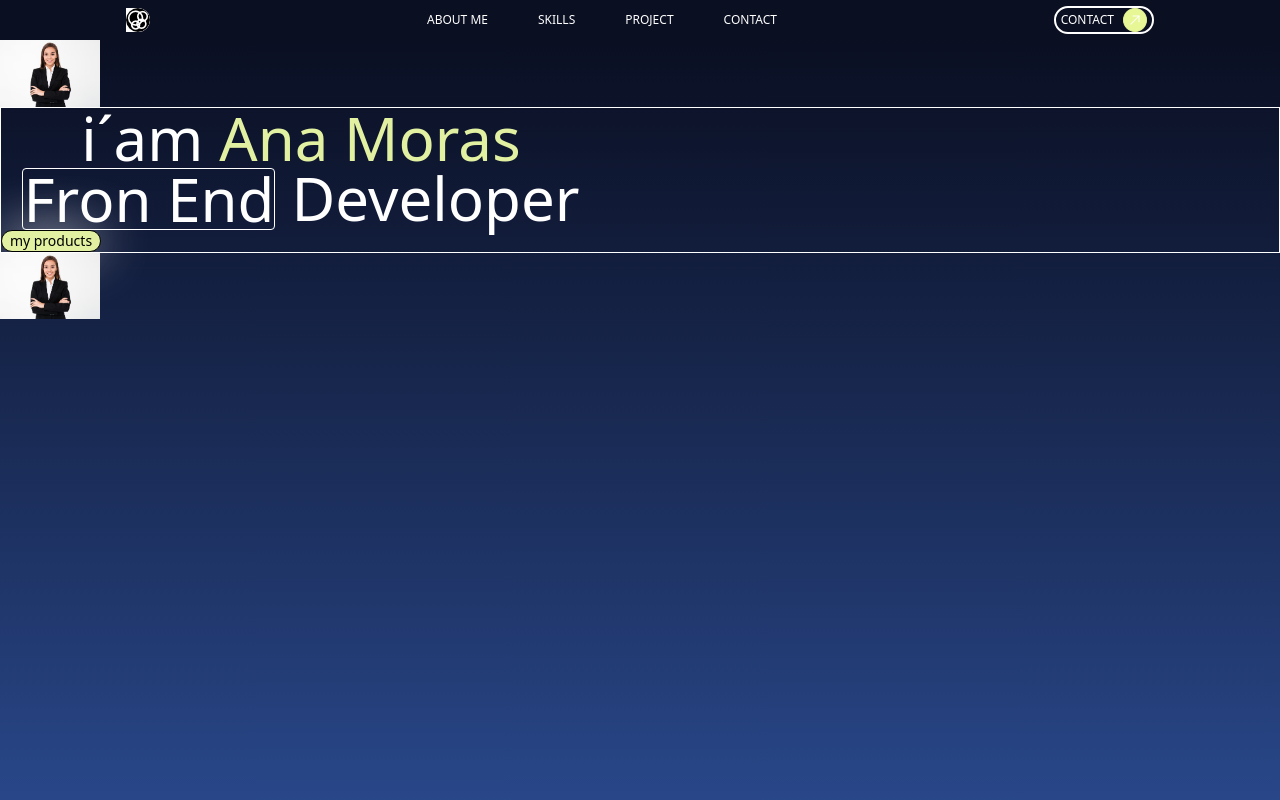
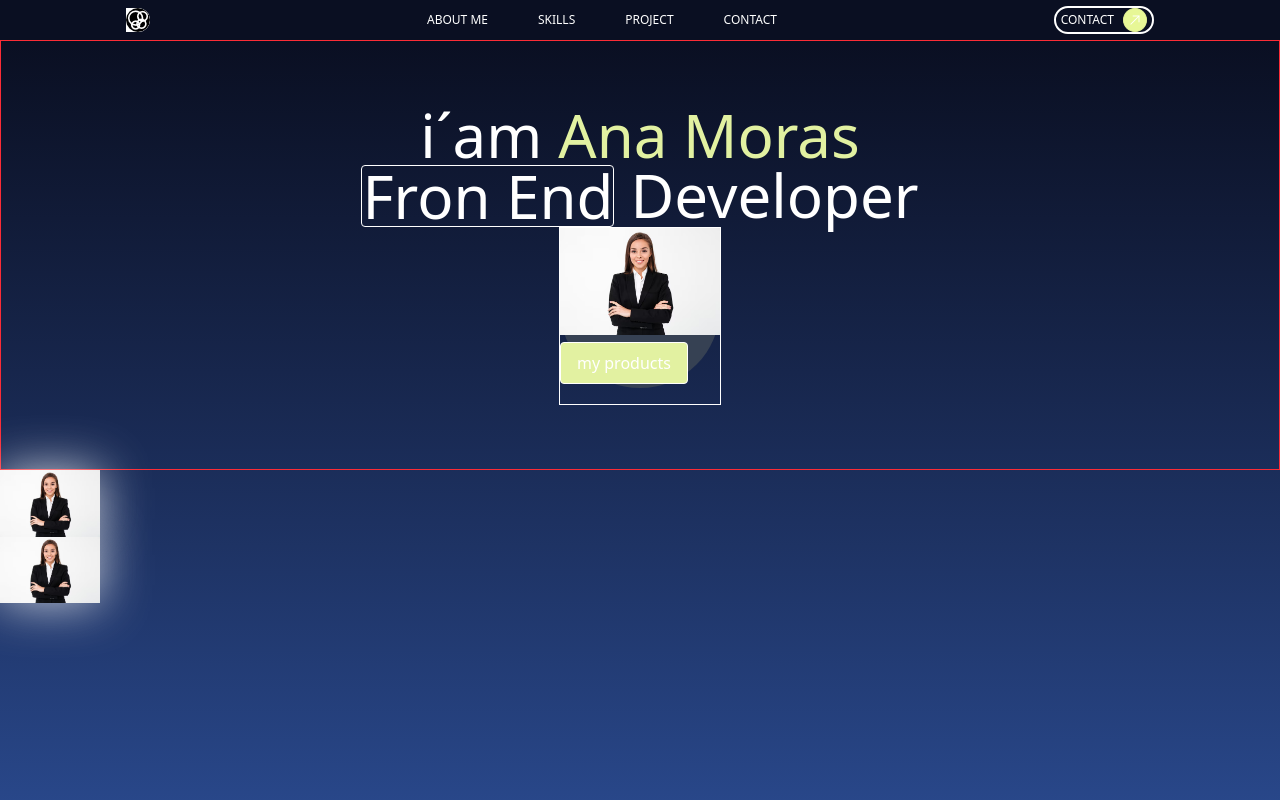
Before and after one commit to ana-moras/miniproyecto-portafolio, a plain HTML site: page proyecto.html in a window 1280 px wide. Shown: the top 800 px of the page. Drawn offline with nearby package versions, Linux system fonts and the light colour scheme.

Commit message:
cambios agregados

```diff
--- a/proyecto.html
+++ b/proyecto.html
@@ -7,28 +7,7 @@
     <title>proyecto</title>
     <script src="https://cdn.jsdelivr.net/npm/@tailwindcss/browser@4">
     </script>
-    <style>
-        @keyframes float {
 
-            0%,
-            100% {
-                transform: translateY(0);
-            }
-
-            50% {
-                transform: translateY(-10px);
-            }
-        }
-
-        .animate-float {
-            animation: float 3s ease-in-out infinite;
-        }
-
-        /* Opcional: para que la segunda imagen flote desfasada */
-        .delay {
-            animation-delay: 1.5s;
-        }
-    </style>
     <!--   bg-[url(./resourses/hombre.png)] imagen de fondo -->
 </head>
 
@@ -57,10 +36,8 @@
 
         <section class=" text-white bg-linear-to-b from-[#0a0f22] to-[#2a4a8f] h-svh ">
 
-            <div>
-                <img class="float" src="./resourses/mujer.avif" width="100px" alt="">
-            </div>
-            <div class="border">
+
+            <section class="py-16 flex flex-col justify-end items-center border border-red-500">
                 <h1 class=" text-6xl  flex flex-wrap justify-center w-150">i´am
                     <span class="w-4"></span>
                     <span class="text-[#e2f1a1]">Ana Moras</span>
@@ -68,24 +45,33 @@
                         Fron End</span>
                     <span class="w-4"></span> <span> Developer</span>
                 </h1>
-                <div> <a class="border border-black-2 bg-[#e2f1a1] w-25 rounded-full text-sm text-black
-                         flex justify-center items-center shadow-[0px_0px_50px_rgba(250,250,250,0.8)]" href="#">my
+                <div class="relative border w-">
+                    <div class=" w-40 h-40 mx-auto rounded-full bg-gray-700 mb-4"><img src="./resourses/./mujer.avif"
+                            width="200px" alt="">
+                    </div>
+                    <a class=" absolute bottom-5 border border-black-2 bg-[#e2f1a1] px-4 py-2 rounded z-20 " href="#">my
                         products</a>
                 </div>
 
+            </section>
+            <div>
+                <img class="float shadow-[0px_0px_50px_rgba(250,250,250,0.8)]" src="./resourses/mujer.avif"
+                    width="100px" alt="">
             </div>
 
             <div>
-                <img class="float" src="./resourses/mujer.avif" width="100px" alt="">
+                <img class="float shadow-[0px_0px_50px_rgba(250,250,250,0.8)] " src="./resourses/mujer.avif"
+                    width="100px" alt="">
             </div>
 
         </section>
 
-
         <section class="w-full h-100 bg-[#0a0f22] ">
             <div class="flex justify-center items-center h-100 w-full">
-                <img src="./resourses/mujer.avif" width="30px" alt="" class=" ">
-                <img src="./resourses/mujer.avif" width="30px" alt="" class=" ">
+                <img class="shadow-[0px_0px_50px_rgba(250,250,250,0.8)]" src="./resourses/mujer.avif" width="30px"
+                    alt="" class=" ">
+                <img class="shadow-[0px_0px_50px_rgba(250,250,250,0.8)]" src="./resourses/mujer.avif" width="30px"
+                    alt="" class=" ">
                 <div class="text-yellow-50 border w-60 h-full flex flex-col justify-center items-center">
                     <h2 class="text-4xl">WHO AM I</h2>
                     <p>hgxhhfhfhthgfmjhcghcmhgcmhchghhswgdhwhbbbbbbbbbbbbhbbbbchcg</p>
@@ -93,7 +79,8 @@
                     <p>ajhkjhvyhcykhcjjjjjjjjjjjjjjjjjjjjjjjjjjjtctyctycjhycg ghja</p>
                     <a class="bg-[#e9f98b] text-black w-35 rounded-2xl flex justify-center" href="">show my proyect</a>
                 </div>
-                <img src="./resourses/mujer.avif" width="30px" alt="" class=" ">
+                <img class="shadow-[0px_0px_50px_rgba(250,250,250,0.8)]" src="./resourses/mujer.avif" width="30px"
+                    alt="" class=" ">
 
             </div>
 
@@ -178,11 +165,6 @@
 
         </section>
 
-
-
-
-
-
         <section class="border border-red-600 h-150 bg-[#0a0f22] text-white flex  justify-center items-center">
 
             <div class="w-1/2  ">
@@ -207,16 +189,7 @@
                 </div>
 
             </div>
-
-
-
         </section>
-
-
-
-
-
-
 
         <section class="bg-[#0a0f22] h-svh w-full flex justify-center items-center">
 
@@ -240,14 +213,8 @@
                     <button class="bg-[#e7f78c] w-[90%] h-8 rounded-2xl text-s font-semibold" type="submit">submit
                         here</button>
                 </form>
-
-
             </section>
-
-
         </section>
-
-
 
     </main>
 </body>
```
